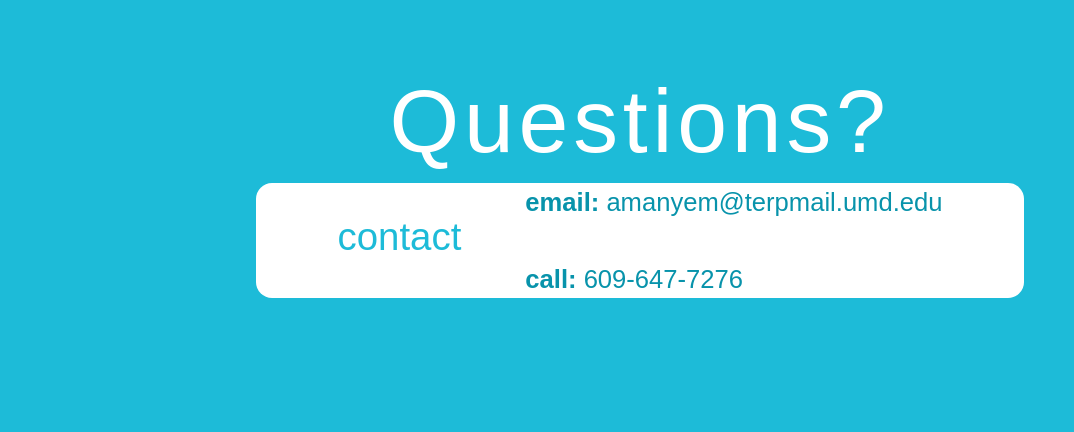
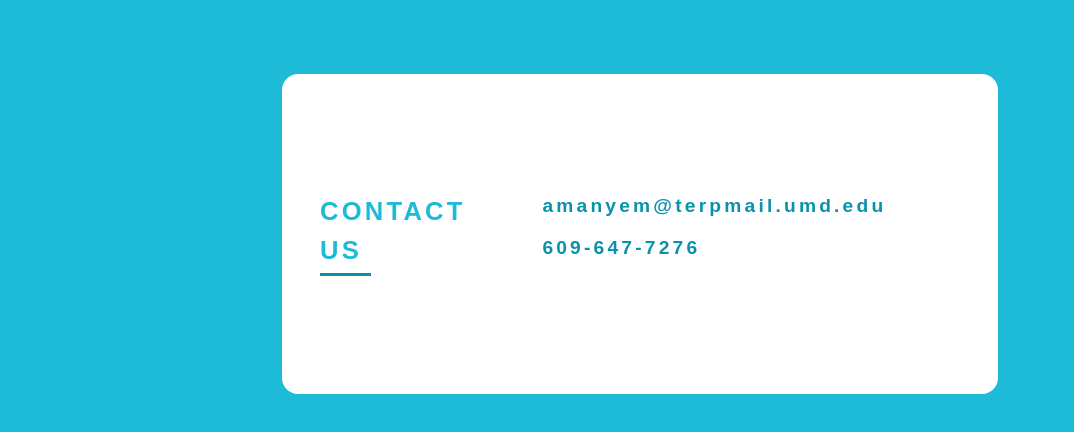
Before and after one commit to caramurphyy/globescholar.github.io, a plain HTML site: page contact.html in a window 1280 px wide. Shown: the part 86-518 px from the top of the page, without its empty margins (0-1074 px from the left). Drawn offline with nearby package versions, Linux system fonts and the light colour scheme.

Commit message:
contact page

```diff
--- a/contact.html
+++ b/contact.html
@@ -42,20 +42,30 @@
         </a>
     </div>
 
-    <div class="contact-section-container">
-        <div class="contact-section-header">
-            <h1 class="page-header">Questions?</h1>
-        </div>
-        <div class="contact-section-content">
-            <h2 class="contact-card-header">contact</h2>
-            <div class="contact-card-content"><b>email: </b>amanyem@terpmail.umd.edu
-                <br> <br><b>call: </b>609-647-7276
+    <div class="background">
+        <div class="container">
+            <div class="screen">
+                <div class="screen-body">
+                    <div class="screen-body-item left">
+                        <div class="contact-title">
+                            <span>CONTACT</span>
+                            <span>US</span>
+                        </div>
+                    </div>
+                    <div class="screen-body-item">
+                        <div class="contact-content-container">
+                            <div class="contact-content">
+                                amanyem@terpmail.umd.edu
+                            </div>
+                            <div class="contact-content">
+                                609-647-7276
+                            </div>
+                        </div>
+                    </div>
+                </div>
             </div>
-
         </div>
     </div>
-
-
 
 
 </body>
--- a/style.css
+++ b/style.css
@@ -214,10 +214,10 @@ p {
 .page-header {
     letter-spacing: 0.3rem;
     font-family: 'Calibre Web', sans-serif;
-    font-weight: 500;
+    font-weight: 700;
     font-size: 7vw;
     color: white;
-    margin-top: 7vw;
+    margin-top: 8vw;
 }
 
 .about-section-container {
@@ -249,54 +249,150 @@ p {
 * contact page
 */
 
-.contact-section-container {
+
+
+/* =================================================================*/
+*,
+*:before,
+*:after {
+    box-sizing: border-box;
+    -webkit-font-smoothing: antialiased;
+    -moz-osx-font-smoothing: grayscale;
+}
+
+body,
+button,
+input {
+    font-family: 'Calibre Web', sans-serif;
+    font-weight: 700;
+    letter-spacing: 0.2em;
+}
+
+.background {
     display: flex;
-    flex-direction: column;
+    min-height: 50vw;
+}
+
+.container {
+    margin-top: 10vw;
+    flex: 0 1 60vw;
+    margin: auto;
+    padding: 2vw;
+}
+
+.screen {
+    position: relative;
+    background: white;
+    border-radius: 1rem;
+    min-height: 25vw;
+    display: flex;
     align-items: center;
 }
 
-.contact-section-header {
+.screen:after {
+    content: '';
+    display: block;
+    position: absolute;
+    top: 0;
+    bottom: 0;
+    border-radius: 1rem;
+    z-index: -1;
+}
+
+.screen-header {
+    display: flex;
+    align-items: center;
+    padding: 1vw 2vw;
+    background: white;
+    border-top-left-radius: 1vw;
+    border-top-right-radius: 1vw;
+}
+
+.screen-body {
+    display: flex;
+}
+
+.screen-body-item {
+    flex: 1;
+    padding: 3vw;
+}
+
+.screen-body-item.left {
     display: flex;
     flex-direction: column;
-    align-items: center;
-    margin-top: 5vw;
 }
 
-.contact-section-content {
+.contact-title {
     display: flex;
-    flex-direction: row;
-    align-items: center;
-    justify-content: center;
-    text-align: left;
-    background-color: white;
-    width: 60%;
-    border-radius: 1rem;
+    flex-direction: column;
+    position: relative;
+    color: #1dbbd8;
+    font-size: 2vw;
 }
 
-
-.contact-card-header {
-    color: #1dbbd8;
-    font-family: 'Calibre Web', sans-serif;
-    font-size: 3vw;
-    margin-right: 5vw;
+.contact-title:after {
+    content: '';
+    display: block;
+    position: absolute;
+    left: 0;
+    bottom: -0.5vw;
+    width: 4vw;
+    height: 0.2vw;
+    background: #0893ab;
 }
 
-.contact-section-container {
+.contact-content {
+    margin-bottom: 1vw;
     color: #0893ab;
-    font-family: 'Calibre Web', sans-serif;
-    font-size: 2vw;
+    font-size: 1.5vw;
 }
 
 /*
 * Extra utilities
 */
 
-.flex-equal>* {
-    flex: 1;
-}
 
-@media (min-width: 768px) {
-    .flex-md-equal>* {
-        flex: 1;
+
+@media (max-width: 960px) {
+
+    #aadit-image {
+        display: none;
+    }
+
+    .slogan {
+        font-size: 8vw;
+    }
+
+    .about-description {
+        margin-right: 14vw;
+        color: white;
+        background-color: #1dbbd8;
+        border-radius: 1rem;
+        padding: 2vw;
+    }
+
+    .btn {
+        font-size: 2.5vw;
+    }
+
+    p {
+        font-size: 3vw;
+    }
+
+    .tab {
+        font-size: 2.2vw;
+    }
+
+    .contact-title {
+        font-size: 2vw;
+    }
+
+    .contact-content {
+        font-size: 2vw;
+    }
+
+    #mockup {
+        width: 30%;
+        height: 30%;
     }
 }
```
